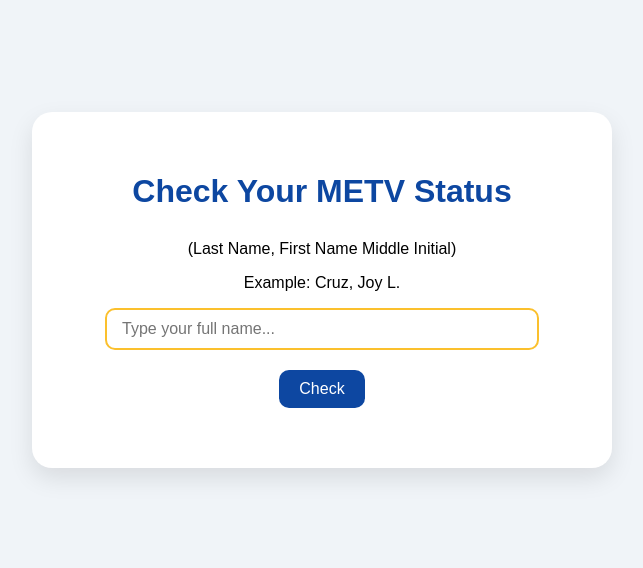
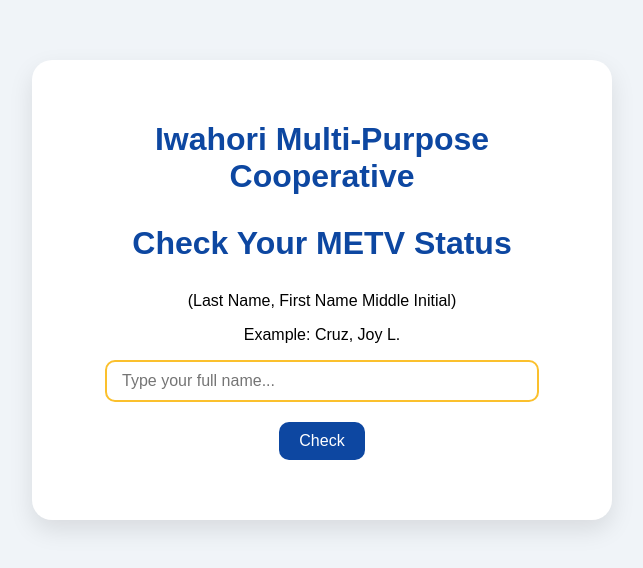
Before and after one commit to jcabesas/Iwahorimetv, a plain HTML site: page index.html in a window 1280 px wide. Shown: the part 110-678 px from the top of the page, without its empty margins (318-961 px from the left). Drawn offline with Linux system fonts and the light colour scheme.

Commit message:
Add heading for Iwahori Cooperative

```diff
--- a/index.html
+++ b/index.html
@@ -19,6 +19,7 @@
 </head>
 <body>
   <div class="container">
+      <h1>Iwahori Multi-Purpose Cooperative</h1>
     <h1>Check Your METV Status</h1>
    <p>(Last Name, First Name Middle Initial)</p>
      <p>Example: Cruz, Joy L.</p>
```
